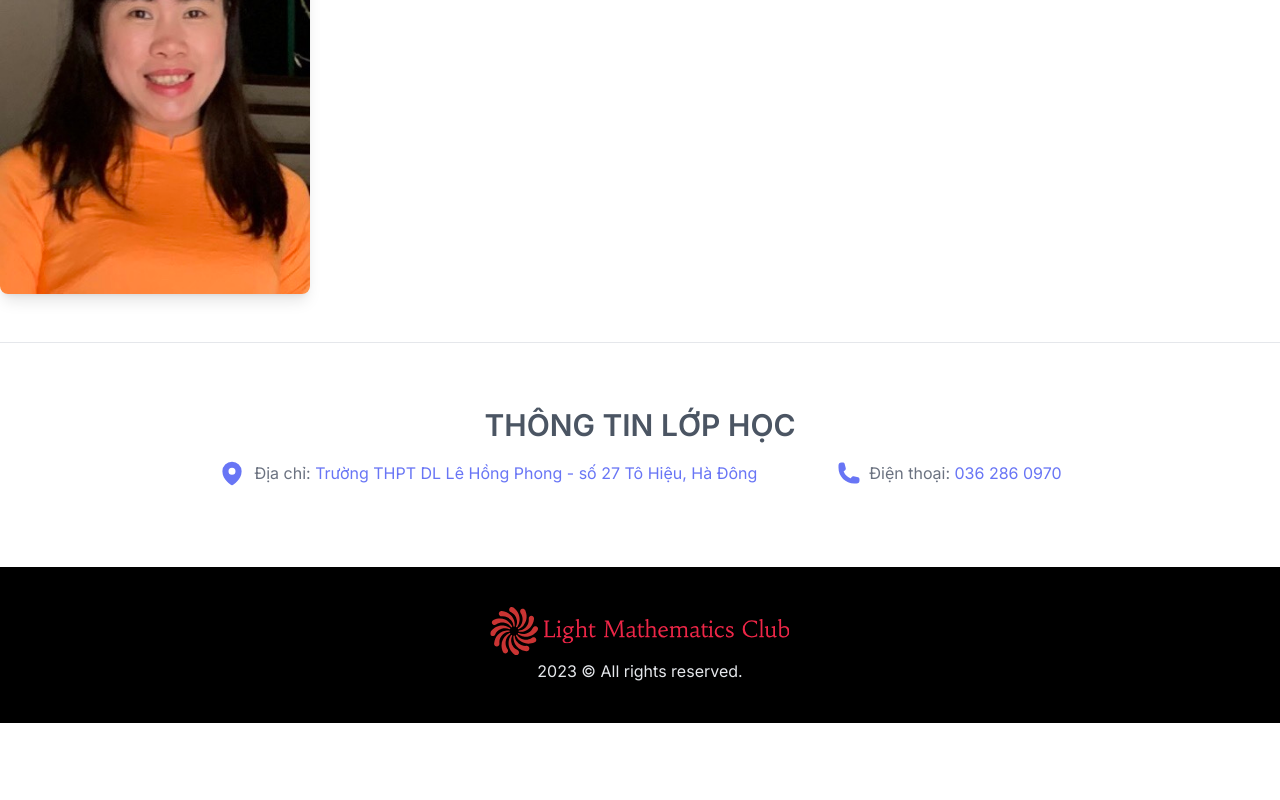
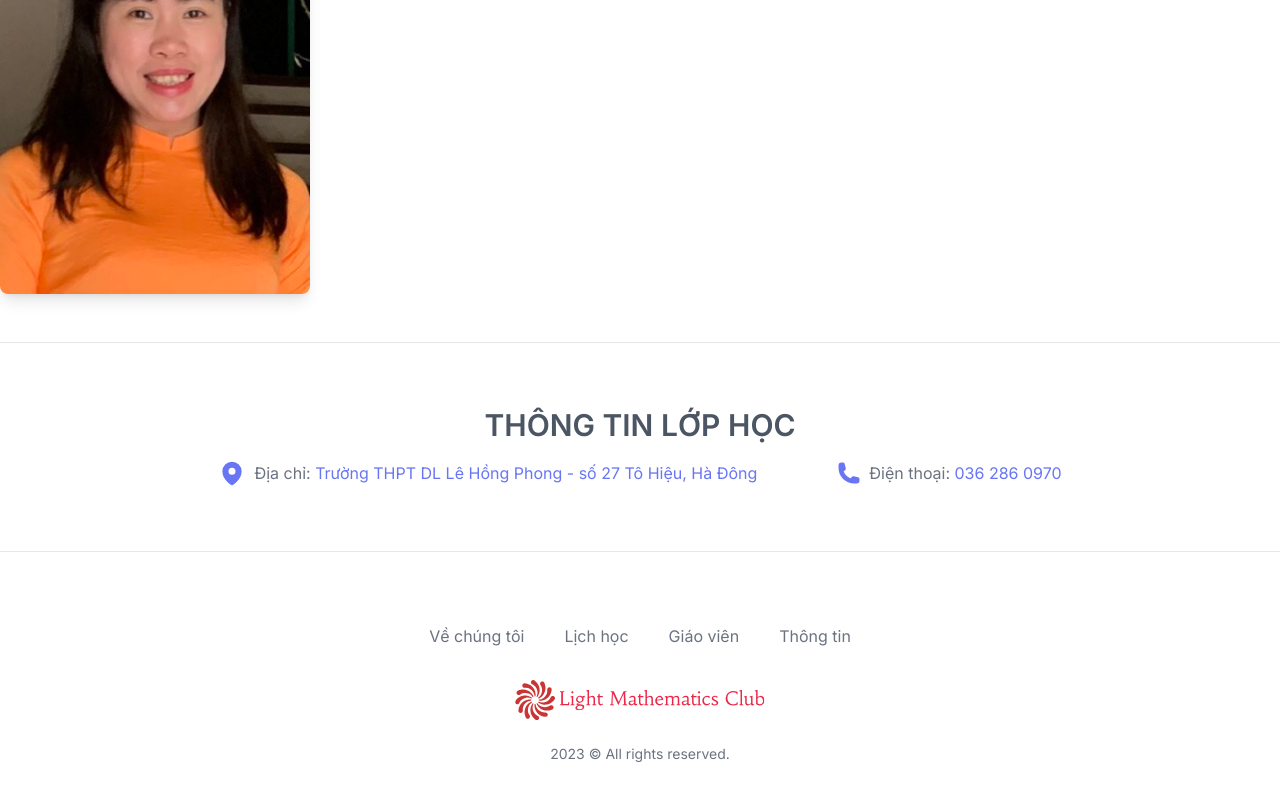
Before and after one commit to linhpksw/tuyensinh, a Next.js app: page / in a window 1280 px wide. Shown: the part 3166-3966 px from the top of the page. Before the commit the page ends 3913 px from the top, so only its background shows below. Built offline with nearby package versions, Linux system fonts and the light colour scheme.

Commit message:
Add navigation in footer

```diff
--- a/components/Footer.jsx
+++ b/components/Footer.jsx
@@ -4,35 +4,26 @@ import Image from "next/image"
 
 import { MapPinIcon, PhoneIcon } from "@heroicons/react/24/solid"
 import Link from "next/link"
+import { Link as LinkScroll } from 'react-scroll';
 
 const Footer = () => {
     const navigation = [
-        { name: 'About', href: '#' },
-        { name: 'Blog', href: '#' },
-        { name: 'Jobs', href: '#' },
-        { name: 'Press', href: '#' },
-        { name: 'Accessibility', href: '#' },
-        { name: 'Partners', href: '#' },
+        { name: 'Về chúng tôi', href: 'about' },
+        { name: 'Lịch học', href: 'schedule' },
+        { name: 'Giáo viên', href: 'teacher' },
+        { name: 'Thông tin', href: 'infor' },
     ]
 
     return (
-        <><Container>
-            {/* <nav className="-mx-5 -my-2 flex flex-wrap justify-center" aria-label="Footer">
-                {navigation.map((item) => (
-                    <div key={item.name} className="px-5 py-2">
-                        <a href={item.href} className="text-base text-gray-500 hover:text-gray-900">
-                            {item.name}
-                        </a>
-                    </div>
-                ))}
-            </nav> */}
+        <>
+            <div className="container w-full px-8 lg:pt-8 pb-8 lg:pb-16 border-b-[1px] mx-auto xl:px-0">
 
                 <h3 id="infor" className="text-2xl md:text-3xl font-semibold flex justify-center mb-4 uppercase text-gray-600">Thông tin lớp học</h3>
 
-            <div className="flex flex-col gap-5 md:flex-row md:justify-center md:items-center md:gap-20 mb-14 md:mb-20">
+                <div className="flex flex-col gap-5 md:flex-row md:justify-center md:items-center md:gap-20">
 
                     <div className="flex items-start md:items-center gap-2">
-                    <MapPinIcon className="w-10 h-10 sm:w-8 sm:h-8 md:w-7 md:h-7 text-indigo-500" />
+                        <MapPinIcon className="w-9 h-9 sm:w-8 sm:h-8 md:w-7 md:h-7 text-indigo-500" />
 
                         <p className="text-gray-500">
                             Địa chỉ: <Link className="text-indigo-500 hover:text-indigo-400" href='https://goo.gl/maps/proqtNoL24gvuNxy9'>Trường THPT DL Lê Hồng Phong - số 27 Tô Hiệu, Hà Đông</Link>
@@ -45,19 +36,38 @@ const Footer = () => {
                         <p className="text-gray-500">Điện thoại: <a href="tel:0362860970" className="text-indigo-500 hover:text-indigo-400 whitespace-nowrap">036 286 0970</a></p>
                     </div>
                 </div>
-        </Container>
+            </div>
 
-            <div className="bg-black py-5 -mt-8 sm:py-10">
+            <div className="flex flex-col gap-4 lg:gap-6 py-8 lg:py-16">
+                <nav className="flex flex-wrap justify-center">
+                    {navigation.map((item, index) => (
+                        <div key={index} className="px-5 py-2">
+                            <LinkScroll
+                                key={index}
+                                activeClass='active'
+                                to={item.href}
+                                spy={true}
+                                smooth={true}
+                                duration={700}
+                                offset={-150}
+                                className="text-gray-500 text-sm md:text-base hover:text-indigo-500 cursor-pointer"
+                            >
+                                {item.name}
+                            </LinkScroll>
+                        </div>
+                    ))}
+                </nav>
+
                 <div className="flex justify-center md:hidden">
                     <Image src={logoImg} alt="logo" width={200} height={200} />
                 </div>
 
                 <div className="hidden md:flex justify-center">
-                    <Image src={logoImg} alt="logo" width={300} height={300} />
-                </div>
-                <p className="mt-1 text-sm md:text-base text-center text-gray-200">2023 &copy; All rights reserved.</p>
+                    <Image src={logoImg} alt="logo" width={250} height={250} />
                 </div>
 
+                <p className="text-sm text-center text-gray-500">2023 &copy; All rights reserved.</p>
+            </div>
         </>
 
     )
```
Lines whose indentation alone changed are shown as unchanged.
